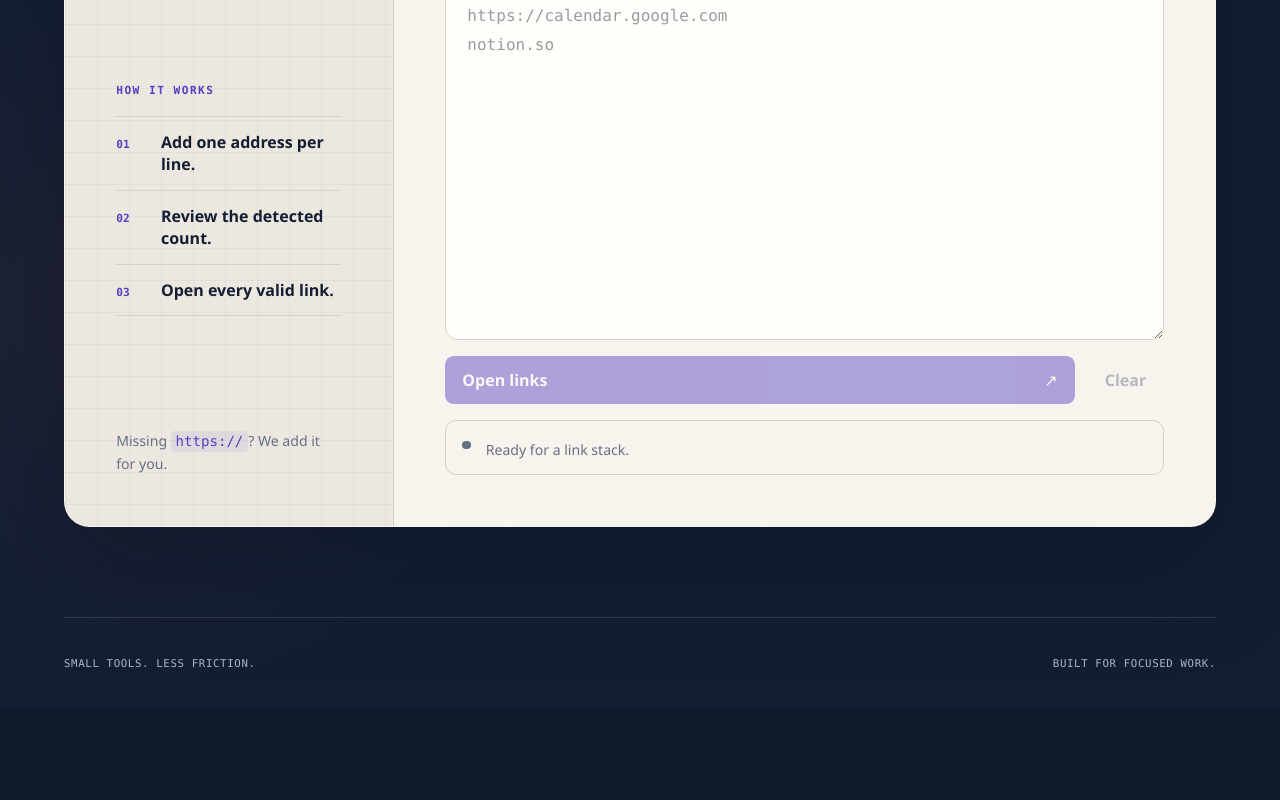
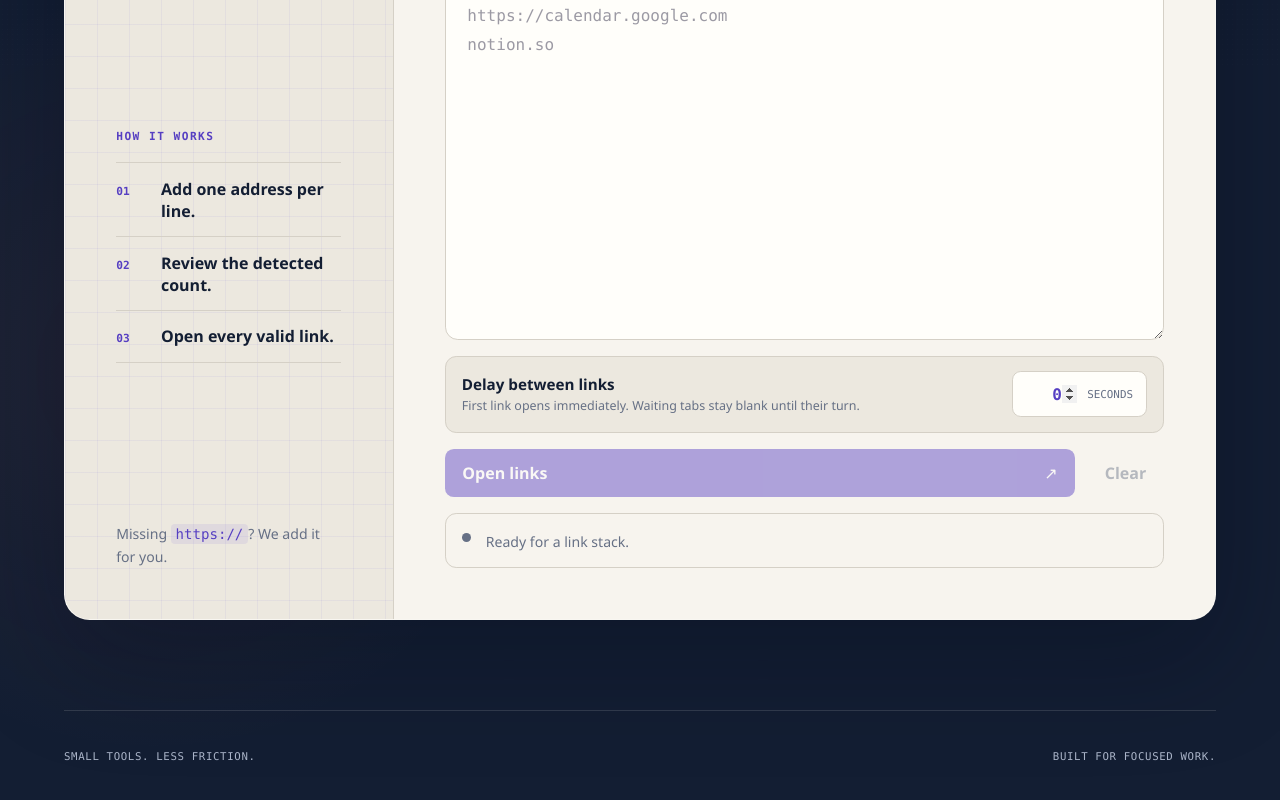
Before and after one commit to sshibinthomass/Productivity-Apps, a React (Vite) app: page /multi-link-opener in a window 1280 px wide. Shown: the part 733-1533 px from the top of the page. Before the commit the page ends 1443 px from the top, so only its background shows below. Built offline with nearby package versions, Linux system fonts and the light colour scheme.

Commit message:
feat: add link opening delay control

```diff
--- a/src/apps/multi-link-opener/MultiLinkOpenerPage.css
+++ b/src/apps/multi-link-opener/MultiLinkOpenerPage.css
@@ -197,6 +197,74 @@
   outline: none;
 }
 
+.delay-control {
+  align-items: center;
+  background: var(--paper-deep);
+  border: 1px solid var(--paper-line);
+  border-radius: 0.7rem;
+  display: flex;
+  gap: 1.5rem;
+  justify-content: space-between;
+  margin-top: 1rem;
+  padding: 0.9rem 1rem;
+}
+
+.delay-control__copy label {
+  font-family: var(--font-body);
+  font-size: 0.95rem;
+  letter-spacing: 0;
+}
+
+.delay-control__copy p {
+  color: var(--navy-muted);
+  font-size: 0.78rem;
+  line-height: 1.45;
+  margin: 0.2rem 0 0;
+}
+
+.delay-control__input {
+  align-items: center;
+  background: #fffefa;
+  border: 1px solid var(--paper-line);
+  border-radius: 0.55rem;
+  display: flex;
+  flex: 0 0 auto;
+  min-height: 2.75rem;
+  overflow: hidden;
+}
+
+.delay-control__input input {
+  appearance: textfield;
+  background: transparent;
+  border: 0;
+  color: var(--violet-deep);
+  font-family: var(--font-utility);
+  font-size: 1rem;
+  font-weight: 700;
+  height: 2.75rem;
+  outline: none;
+  padding: 0.55rem 0.2rem 0.55rem 0.8rem;
+  text-align: right;
+  width: 4.2rem;
+}
+
+.delay-control__input input::-webkit-inner-spin-button {
+  opacity: 1;
+}
+
+.delay-control__input:focus-within {
+  border-color: var(--violet);
+  box-shadow: 0 0 0 4px rgb(110 86 218 / 13%);
+}
+
+.delay-control__input span {
+  color: var(--navy-muted);
+  font-family: var(--font-utility);
+  font-size: 0.68rem;
+  padding: 0.2rem 0.8rem 0.2rem 0.45rem;
+  text-transform: uppercase;
+}
+
 .link-form__actions {
   display: flex;
   gap: 0.75rem;
@@ -325,6 +393,17 @@
     flex-wrap: wrap;
   }
 
+  .delay-control {
+    align-items: stretch;
+    flex-direction: column;
+    gap: 0.8rem;
+  }
+
+  .delay-control__input {
+    align-self: stretch;
+    justify-content: flex-end;
+  }
+
   .link-form__actions .button--primary {
     flex-basis: 100%;
   }
--- a/src/apps/multi-link-opener/MultiLinkOpenerPage.jsx
+++ b/src/apps/multi-link-opener/MultiLinkOpenerPage.jsx
@@ -8,6 +8,7 @@ notion.so`
 
 export default function MultiLinkOpenerPage() {
   const [text, setText] = useState('')
+  const [delaySeconds, setDelaySeconds] = useState('0')
   const [result, setResult] = useState(null)
 
   const entryCount = useMemo(
@@ -18,8 +19,15 @@ export default function MultiLinkOpenerPage() {
   function handleSubmit(event) {
     event.preventDefault()
     const parsed = parseLinks(text)
-    const opened = openLinks(parsed.validUrls)
-    setResult({ ...parsed, ...opened })
+    const normalizedDelay = Math.min(
+      60,
+      Math.max(0, Math.floor(Number(delaySeconds) || 0)),
+    )
+    const opened = openLinks(parsed.validUrls, {
+      delayMs: normalizedDelay * 1000,
+    })
+    setDelaySeconds(String(normalizedDelay))
+    setResult({ ...parsed, ...opened, delaySeconds: normalizedDelay })
   }
 
   function handleClear() {
@@ -96,6 +104,33 @@ export default function MultiLinkOpenerPage() {
             autoCorrect="off"
           />
 
+          <div className="delay-control">
+            <div className="delay-control__copy">
+              <label htmlFor="link-delay">Delay between links</label>
+              <p id="link-delay-help">
+                First link opens immediately. Waiting tabs stay blank until
+                their turn.
+              </p>
+            </div>
+            <div className="delay-control__input">
+              <input
+                id="link-delay"
+                name="delay"
+                type="number"
+                min="0"
+                max="60"
+                step="1"
+                value={delaySeconds}
+                aria-describedby="link-delay-help"
+                onChange={(event) => {
+                  setDelaySeconds(event.target.value)
+                  setResult(null)
+                }}
+              />
+              <span>seconds</span>
+            </div>
+          </div>
+
           <div className="link-form__actions">
             <button
               className="button button--primary"
@@ -136,6 +171,7 @@ function ResultPanel({ result }) {
     result.invalidEntries.length > 0 ||
     result.duplicateCount > 0 ||
     result.blockedCount > 0
+  const isScheduled = result.delaySeconds > 0 && result.openedCount > 1
 
   return (
     <div
@@ -148,8 +184,16 @@ function ResultPanel({ result }) {
         <strong>
           {result.openedCount === 0
             ? 'No links opened'
-            : `${result.openedCount} ${result.openedCount === 1 ? 'link' : 'links'} opened`}
+            : isScheduled
+              ? `${result.openedCount} tabs scheduled`
+              : `${result.openedCount} ${result.openedCount === 1 ? 'link' : 'links'} opened`}
         </strong>
+        {isScheduled && (
+          <p>
+            First link is loading now. The rest will load every{' '}
+            {result.delaySeconds} seconds.
+          </p>
+        )}
         {result.blockedCount > 0 && (
           <p>
             Your browser blocked {result.blockedCount}{' '}
```
Also changed, not shown: 2 other files (tests, documents, lock files or other folders).
